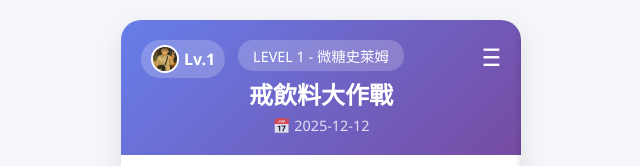
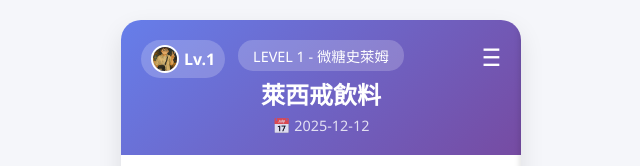
Before and after one commit to lai891230-lgtm/antiDrink, a plain HTML site: page index.html in a window 1280 px wide. Shown: the top 166 px of the page, without its empty margins (319-959 px from the left). Drawn offline with Linux system fonts and the light colour scheme.

Commit message:
Add files via upload

```diff
--- a/index.html
+++ b/index.html
@@ -549,7 +549,7 @@
             </div>
             <div class="menu-btn" onclick="toggleMenu()">☰</div>
             <div class="level-badge">LEVEL <span id="level-display">1</span></div>
-            <h2 style="margin: 0;">戒飲料大作戰</h2>
+            <h2 style="margin: 0;">萊西戒飲料</h2>
             <div id="date-display" style="font-size: 0.9em; opacity: 0.8; margin-top: 5px;"></div>
         </div>
 
```
